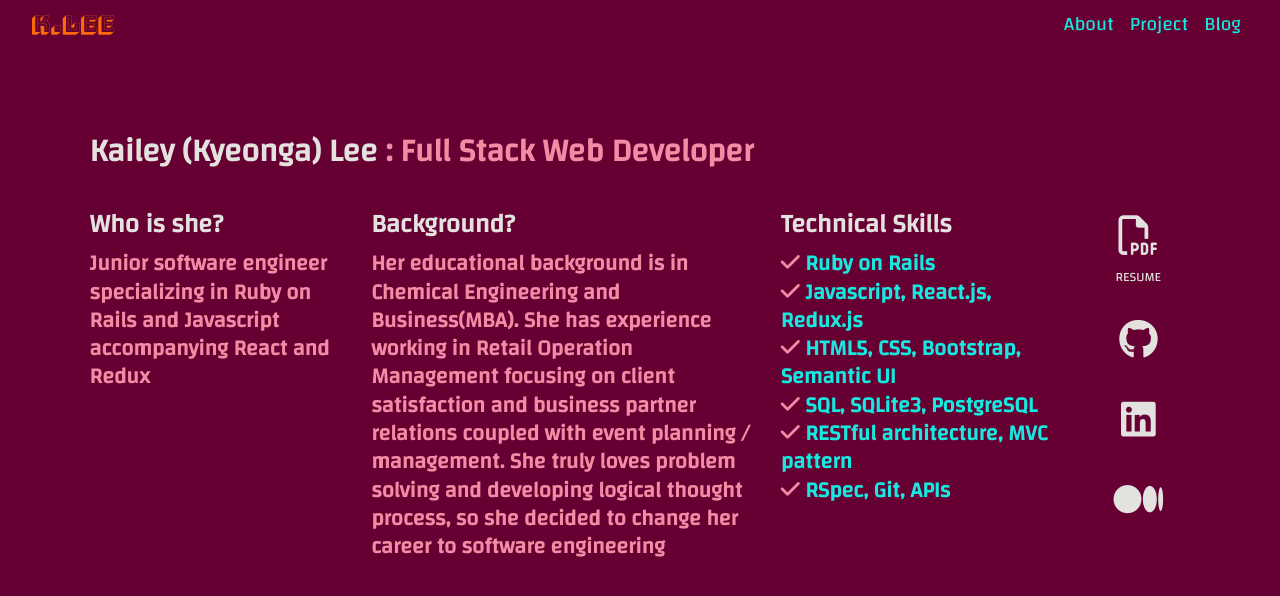
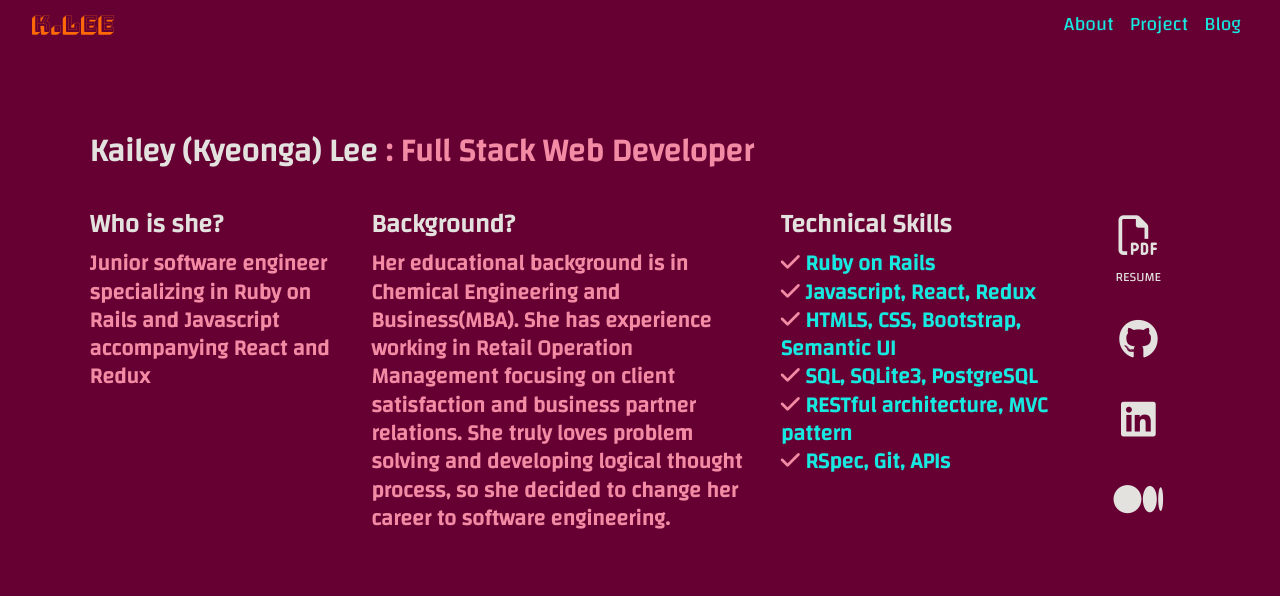
Before and after one commit to kailey16/kailey16.github.io, a React (Create React App) app: page /#/aboutme in a window 1280 px wide. Shown: the top 596 px of the page. Built offline with nearby package versions, Linux system fonts and the light colour scheme; a web font is replaced by a local one.

Commit message:
aboutme updated

```diff
--- a/src/AboutMe/AboutMe.js
+++ b/src/AboutMe/AboutMe.js
@@ -25,7 +25,7 @@ const AboutMe = () => {
               Background?
             </div>
             <div>
-              Her educational background is in Chemical Engineering and Business(MBA). She has experience working in Retail Operation Management focusing on client satisfaction and business partner relations coupled with event planning / management. She truly loves problem solving and developing logical thought process, so she decided to change her career to software engineering
+              Her educational background is in Chemical Engineering and Business(MBA). She has experience working in Retail Operation Management focusing on client satisfaction and business partner relations. She truly loves problem solving and developing logical thought process, so she decided to change her career to software engineering.
             </div>
           </div>
 
@@ -35,7 +35,7 @@ const AboutMe = () => {
             </div>
             <div className="color2">
               <i className="fas fa-check skillIcon"/> Ruby on Rails<br/>
-              <i className="fas fa-check skillIcon"/> Javascript, React.js, Redux.js<br/>
+              <i className="fas fa-check skillIcon"/> Javascript, React, Redux<br/>
               <i className="fas fa-check skillIcon"/> HTML5, CSS, Bootstrap, Semantic UI<br/>
               <i className="fas fa-check skillIcon"/> SQL, SQLite3, PostgreSQL<br/>
               <i className="fas fa-check skillIcon"/> RESTful architecture, MVC pattern<br/>
@@ -47,7 +47,7 @@ const AboutMe = () => {
 
 
       <div className="aboutmeIcons animated fadeInRight delay-1s">
-        <a target="_blank" rel="noopener noreferrer" href="https://drive.google.com/file/d/1SbjTS29VEL5foaeoAJDQ4nFTkxRkUs5z/view?usp=sharing">
+        <a target="_blank" rel="noopener noreferrer" href="https://drive.google.com/file/d/1qPtIsllNS6WCAlAIQyw27lXfogAZegdh/view?usp=sharing">
           <i className="far fa-file-pdf aboutmeIcon" />
           <p className="resume">RESUME</p>
         </a>
```
